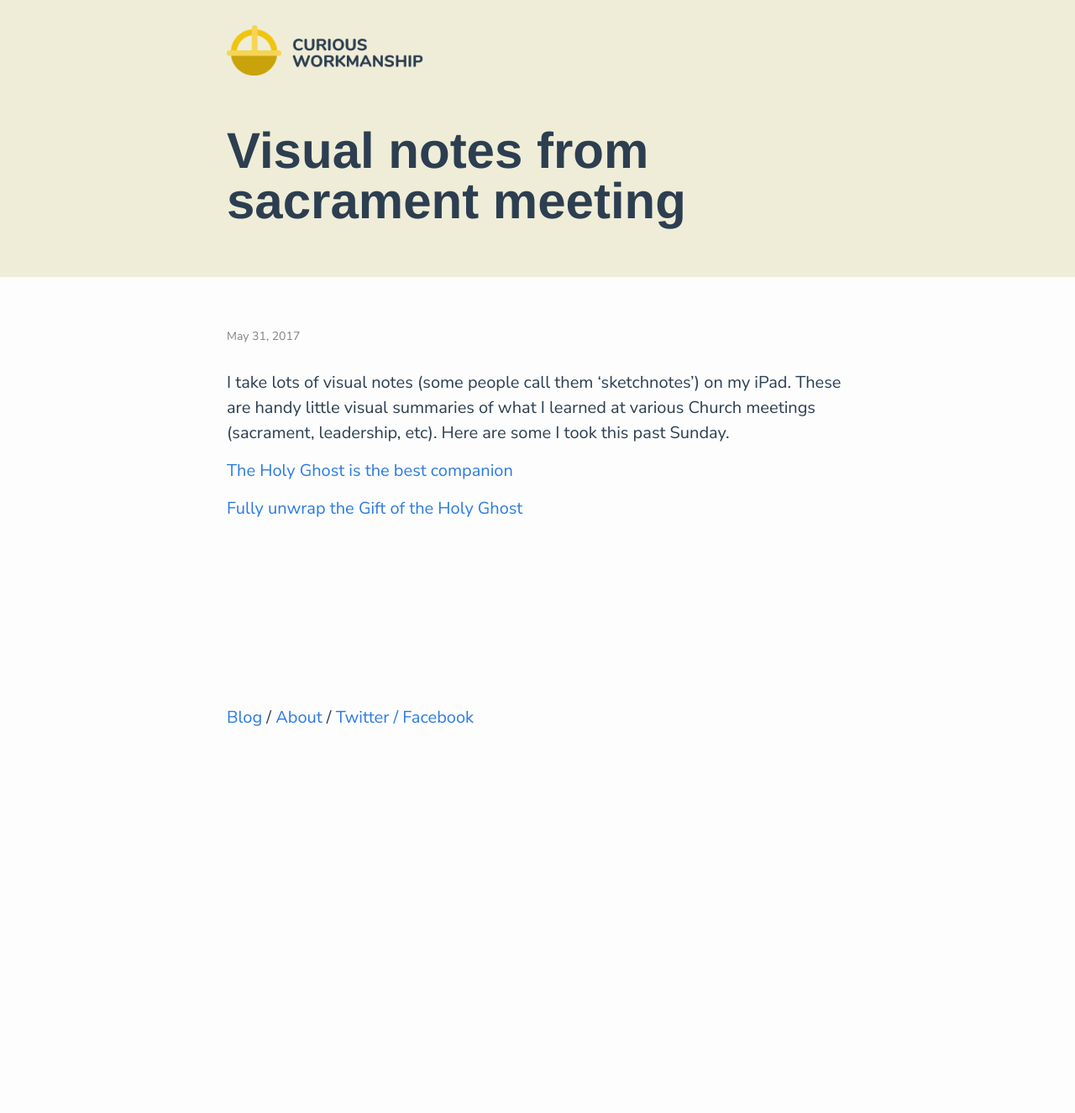
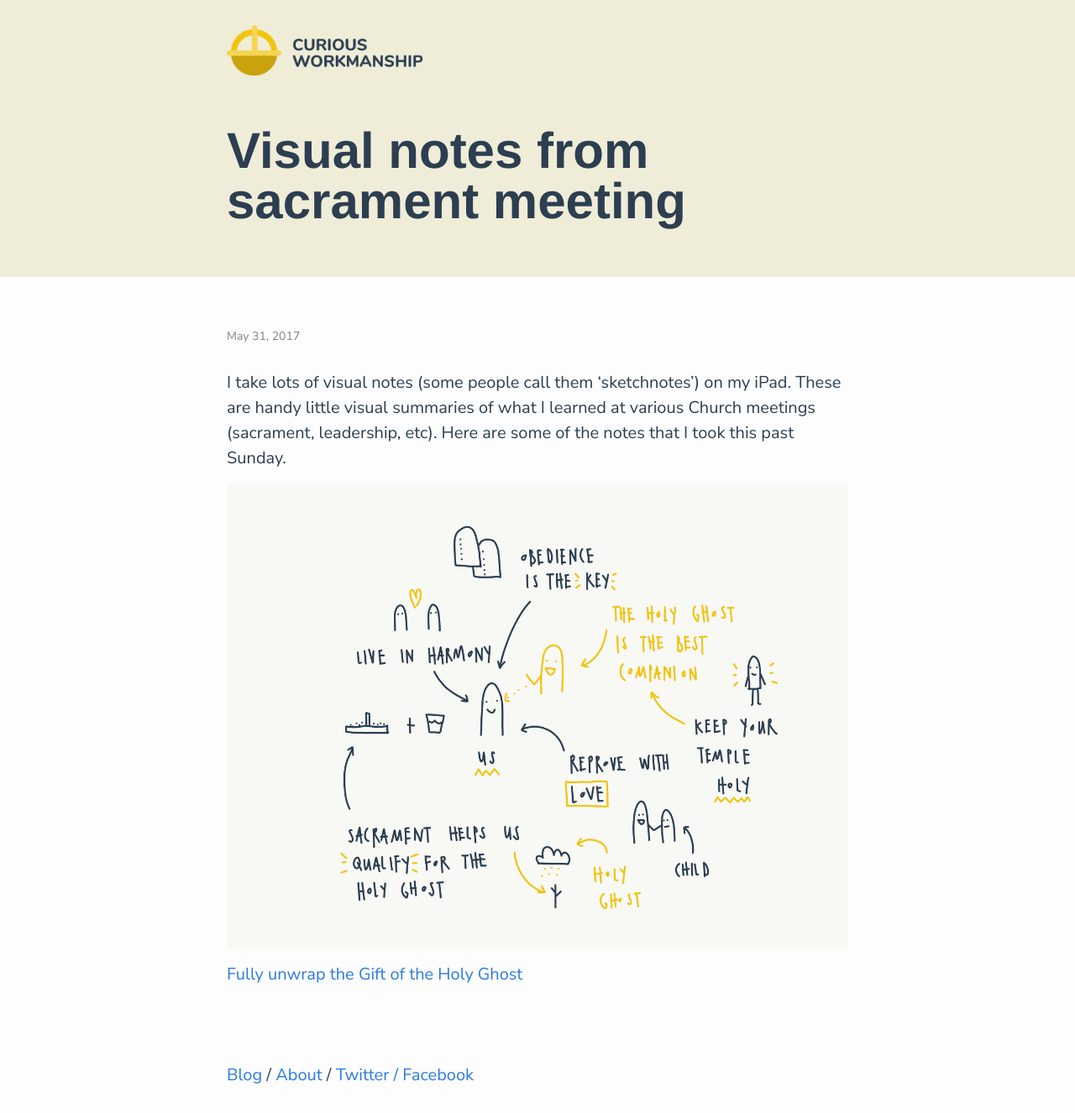
Before and after one commit to blairrorani/curious-workmanship, a Jekyll site: the page built from _posts/2017-05-31-visual-notes-sacrament-29-may.markdown, in a window 1280 px wide. Shown: the whole page at 84% size. Built offline with Jekyll 4.4.1, drawn with Linux system fonts in a browser that asks for light colours; our own code applies the rules of GitHub Pages for plain Markdown files; before the commit the page ends 900 px from its top, so only the background shows below that.

Commit message:
Updated Visual Notes Sacrament 29 May

```diff
--- a/_posts/2017-05-31-visual-notes-sacrament-29-may.markdown
+++ b/_posts/2017-05-31-visual-notes-sacrament-29-may.markdown
@@ -8,8 +8,8 @@ tags:
 - adobe draw
 ---
 
-I take lots of visual notes (some people call them 'sketchnotes') on my iPad. These are handy little visual summaries of what I learned at various Church meetings (sacrament, leadership, etc). Here are some I took this past Sunday.
+I take lots of visual notes (some people call them 'sketchnotes') on my iPad. These are handy little visual summaries of what I learned at various Church meetings (sacrament, leadership, etc). Here are some of the notes that I took this past Sunday.
 
-[The Holy Ghost is the best companion](/uploads/IMG_1109.PNG)
+![The Holy Ghost is the best companion](/uploads/IMG_1109.PNG)
 
 [Fully unwrap the Gift of the Holy Ghost](/uploads/IMG_1108.PNG)
```
